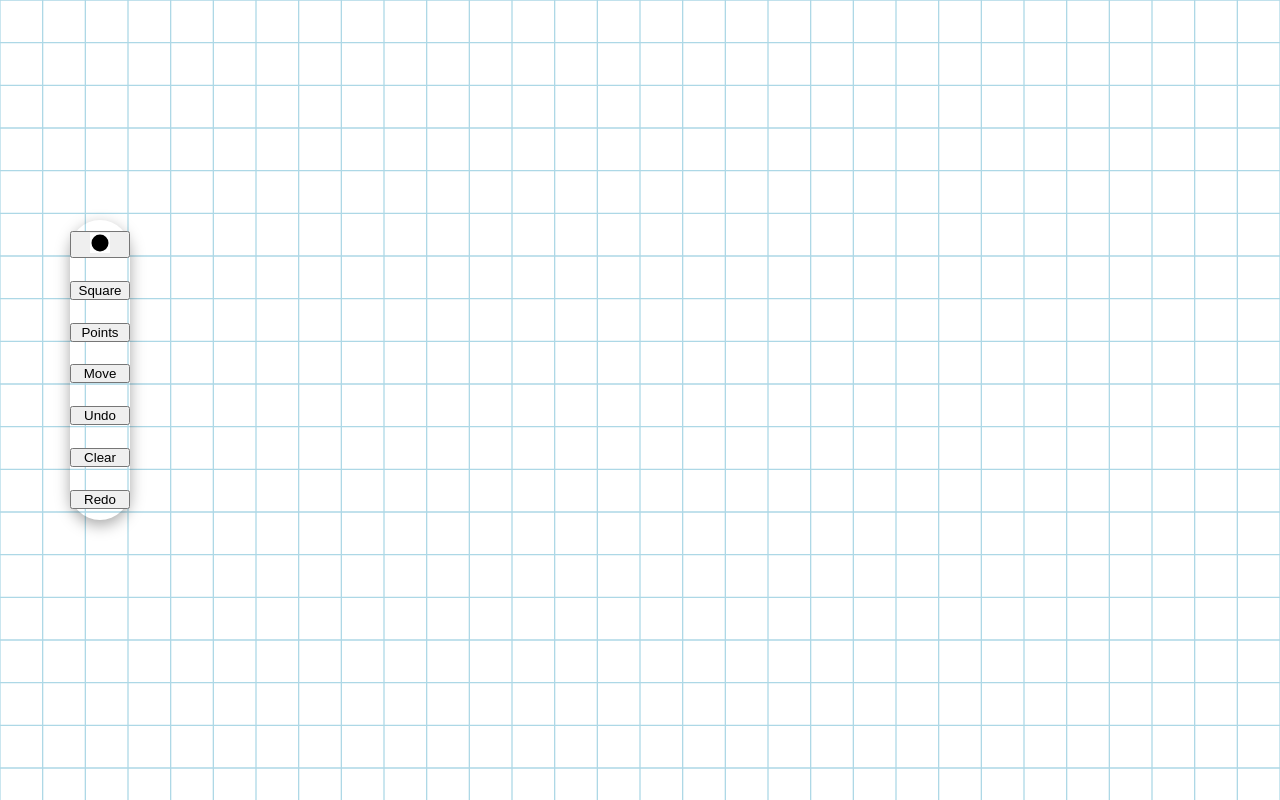
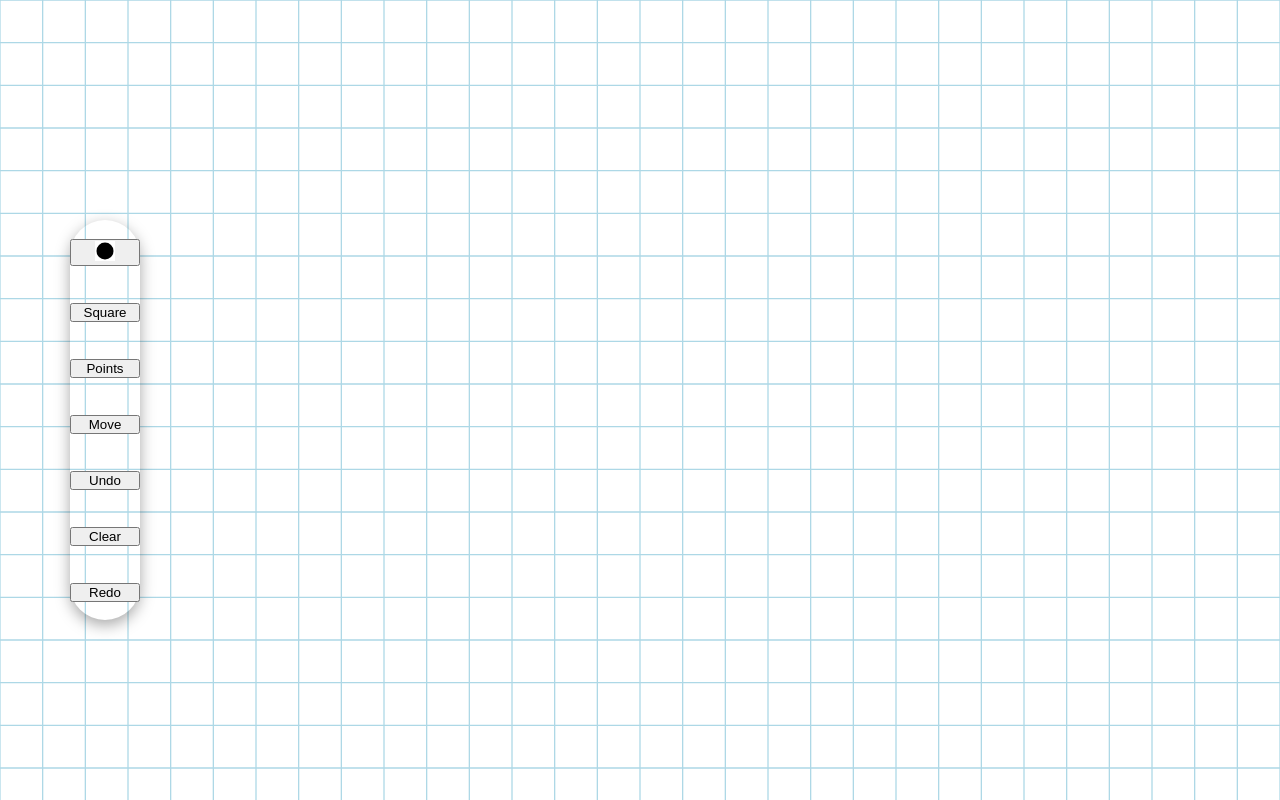
Before and after one commit to shahil-kv/illustractor, a plain HTML site: page index.html in a window 1280 px wide. Drawn offline with Linux system fonts and the light colour scheme.

Commit message:
added the styles

```diff
--- a/styles.css
+++ b/styles.css
@@ -19,8 +19,8 @@
   display: flex;
   flex-direction: column;
   justify-content: space-around;
-  height: 300px;
-  width: 60px;
+  height: 400px;
+  width: 70px;
   border-radius: 50px;
 }
 .circle{
```
